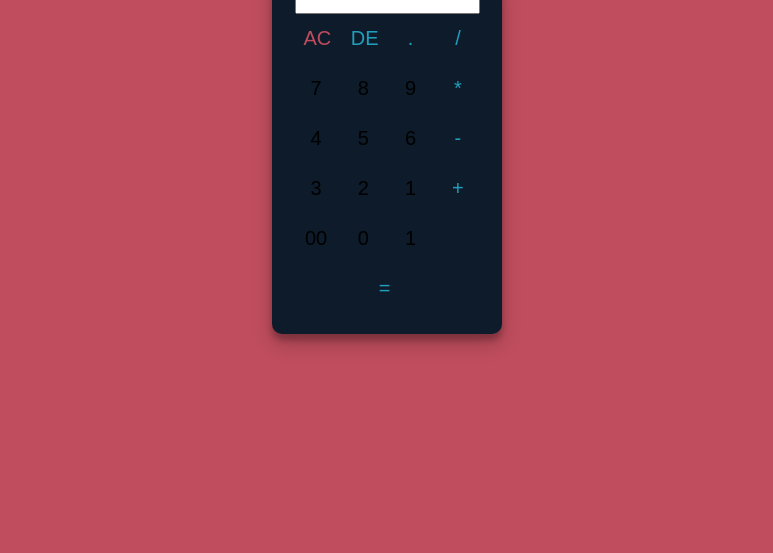
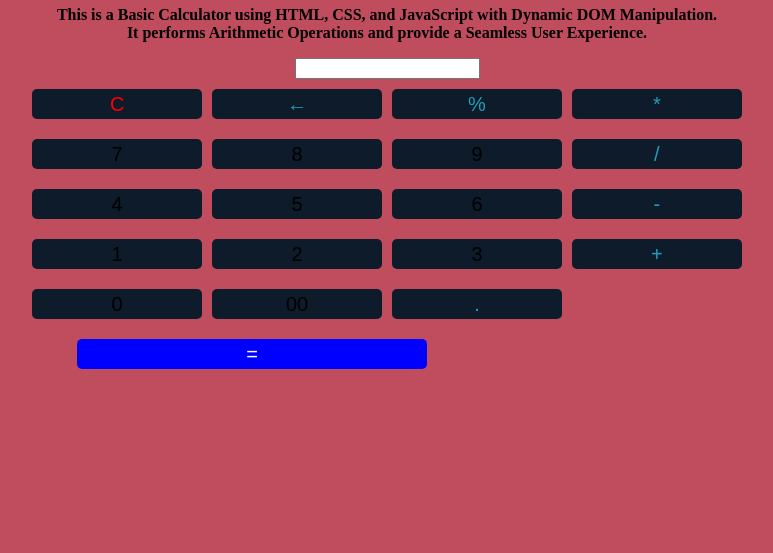
Before and after one commit to Ganga-tharank/calculator-task, a plain HTML site: page index.html in a window 1280 px wide. Shown: the part 247-800 px from the top of the page, without its empty margins (253-1026 px from the left). Drawn offline with Linux system fonts and the light colour scheme.

Commit message:
Update index.html

```diff
--- a/index.html
+++ b/index.html
@@ -1,45 +1,50 @@
 <!DOCTYPE html>
 <html lang="en">
 <head>
-    <meta charset="UTF-8">
-    <meta name="viewport" content="width=device-width, initial-scale=1.0">
-    <title>Calculator</title>
-    <link rel="stylesheet" href="style.css">
+  <meta charset="UTF-8">
+  <meta name="viewport" content="width=device-width, initial-scale=1.0">
+  <title>Calculator</title>
+  <link rel="stylesheet" href="./style.css">
 </head>
 <body>
-    <div id="calculator">
-        <input type="text" id="display" />
-        <br>
-        <button id="ac" class="operator">AC</button>
-        <button id="de" class="operator">DE</button>
-        <button id="." class="operator">.</button>
-        <button id="/" class="operator">/</button>
-        <br>
-        <button id="7">7</button>
-        <button id="8" >8</button>
-        <button id="9" >9</button>
-        <button id="*" class="operator">*</button>
-        <br>
-        <button id="4">4</button>
-        <button id="5" >5</button>
-        <button id="6" >6</button>
-        <button id="-" class="operator">-</button>
-        <br>
-        <button id="3">3</button>
-        <button id="2">2</button>
-        <button id="1">1</button>
-        <button id="+" class="operator">+</button>
-        <br>
-        <button id="00">00</button>
-        <button id="0" >0</button>
-        <button id="1" >1</button>
-        <button id="=" class=" equal operator">=</button>
-        <br>
 
-    </div>
+<div>
+<h1 id="title">CALCULATOR</h1>
 
+<p id="description"><b>This is a Basic Calculator using HTML, CSS, and JavaScript with Dynamic DOM Manipulation.<br> It performs Arithmetic Operations and provide a Seamless User Experience.</b></p>
 
-    <script src="script.js"></script>
+<div class="container">
+  <input type="text" class="display" id="result">
+  <div class="buttons">
+    <button class="operator" data-value="C" id="clear" style="color: red;">C</button>
+    <button class="operator" data-value="←">←</button>
+    <button class="operator" data-value="%" id="modulo">%</button>
+    <button class="operator" data-value="*" id="multiply">*</button>
 
+    <button data-value="7" id="7">7</button>
+    <button data-value="8" id="8">8</button>
+    <button data-value="9" id="9">9</button>
+    <button class="operator" data-value="/" id="division">/</button>
+
+    <button data-value="4" id="4">4</button>
+    <button data-value="5" id="5">5</button>
+    <button data-value="6" id="6">6</button>
+    <button class="operator" data-value="-" id="subtract">-</button>
+
+    <button data-value="1" id="1">1</button>
+    <button data-value="2" id="2">2</button>
+    <button data-value="3" id="3">3</button>
+    <button class="operator" data-value="+" id="add">+</button>
+
+    <button data-value="0" id="0">0</button>
+    <button data-value="00" id="00">00</button>
+    <button class="operator" data-value="." id=".">.</button>
+    <button class="equal" data-value="=" id="equal" style="background-color: blue; color: white;">=</button>
+  </div>
+</div>
+</div>
+
+  <script src="https://app.zenclass.in/sheets/v1/js/zen/suite/bundle.js"></script>
+  <script src="./script.js"></script>
 </body>
 </html>
```
